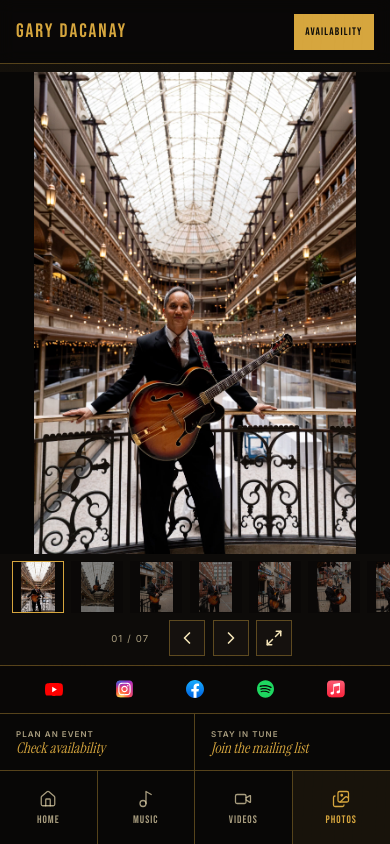
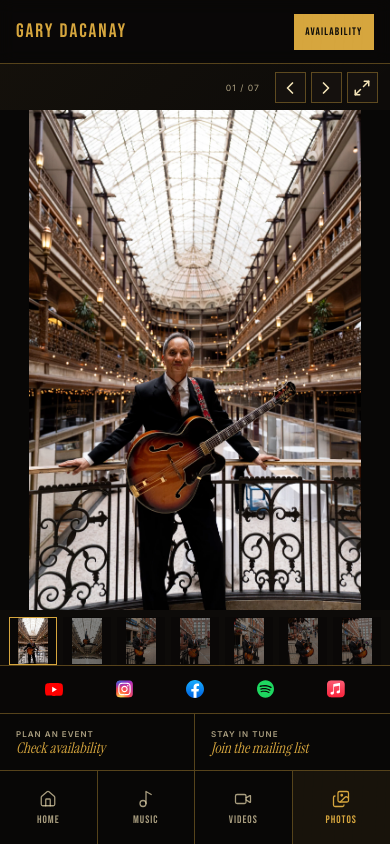
Before and after one commit to auxvirtua/gary-dacanay-website-nextjs, a Next.js app: page /photos in a window 390 px wide. Built offline with nearby package versions, Linux system fonts and the light colour scheme.

Commit message:
Balance photo gallery workspace

```diff
--- a/src/app/living-poster/PhotosView.module.css
+++ b/src/app/living-poster/PhotosView.module.css
@@ -3,16 +3,24 @@
   width: min(100%, 92rem);
   height: 100%;
   min-height: 0;
-  grid-template-rows: auto minmax(0, 1fr) clamp(3.2rem, 8vh, 5rem);
-  gap: 0.7rem;
+  grid-template-columns: minmax(0, 1fr) minmax(12.1rem, 14rem);
+  grid-template-rows: auto minmax(0, 1fr);
+  grid-template-areas:
+    "stage controls"
+    "stage previews";
+  gap: 0.7rem clamp(1rem, 2.5vw, 2.5rem);
   margin-inline: auto;
   padding: clamp(0.85rem, 2vw, 1.5rem) clamp(1rem, 3vw, 2.8rem);
+  overflow: hidden;
 }
 
 .header {
+  grid-area: controls;
   display: flex;
   align-items: center;
   justify-content: flex-end;
+  border-left: 1px solid var(--color-rule);
+  padding-left: 1rem;
 }
 
 .visuallyHidden {
@@ -63,19 +71,18 @@
 }
 
 .stageSlot {
+  grid-area: stage;
   display: grid;
   min-width: 0;
   min-height: 0;
   place-items: center;
+  overflow: hidden;
 }
 
 .desktopStage {
   position: relative;
-  width: auto;
-  max-width: 100%;
+  width: 100%;
   height: 100%;
-  max-height: 100%;
-  aspect-ratio: 1;
   overflow: hidden;
   border: 1px solid rgb(244 228 184 / 0.18);
   padding: 0;
@@ -94,13 +101,19 @@
 }
 
 .thumbnails {
+  grid-area: previews;
   display: grid;
   min-width: 0;
-  grid-auto-columns: clamp(3.2rem, 8vh, 5rem);
-  grid-auto-flow: column;
-  justify-content: center;
-  gap: 0.4rem;
-  overflow-x: auto;
+  min-height: 0;
+  grid-template-columns: repeat(2, 4rem);
+  grid-auto-rows: 4rem;
+  align-content: start;
+  justify-content: end;
+  gap: 0.55rem;
+  border-left: 1px solid var(--color-rule);
+  padding: 0 0.25rem 0 1rem;
+  overflow-x: hidden;
+  overflow-y: auto;
   scrollbar-width: thin;
   scrollbar-color: var(--color-rule) transparent;
 }
@@ -128,8 +141,7 @@
   object-fit: contain;
 }
 
-.mobileScroller,
-.mobileControls {
+.mobileScroller {
   display: none;
 }
 
@@ -225,27 +237,32 @@
 
 @media (min-width: 761px) and (max-width: 1120px) {
   .view {
-    grid-template-rows: auto minmax(0, 1fr) clamp(3.2rem, 8vh, 4rem);
+    grid-template-columns: minmax(0, 1fr) 12.1rem;
+    gap: 0.7rem 1rem;
   }
 
   .thumbnails {
-    grid-auto-columns: clamp(3.2rem, 8vh, 4rem);
+    grid-template-columns: repeat(2, 3.5rem);
+    grid-auto-rows: 3.5rem;
+    gap: 0.5rem;
   }
 }
 
 @media (max-width: 760px) {
   .view {
-    grid-template-rows: minmax(0, 1fr) 3.25rem auto;
+    grid-template-columns: minmax(0, 1fr);
+    grid-template-rows: auto minmax(0, 1fr) 3rem;
+    grid-template-areas:
+      "controls"
+      "stage"
+      "previews";
     gap: 0.45rem;
     padding: 0.5rem 0 0;
   }
 
   .header {
-    display: none;
-  }
-
-  .stageSlot {
-    display: none;
+    border-left: 0;
+    padding-inline: 0.75rem;
   }
 
   .mobileScroller {
@@ -266,6 +283,10 @@
     touch-action: pan-x pinch-zoom;
   }
 
+  .desktopStage {
+    display: none;
+  }
+
   .mobileScroller::-webkit-scrollbar {
     display: none;
   }
@@ -281,11 +302,17 @@
   }
 
   .thumbnails {
-    grid-auto-columns: 3.25rem;
-    justify-content: start;
-    gap: 0.45rem;
-    padding-inline: 0.75rem;
+    grid-template-columns: none;
+    grid-auto-columns: 3rem;
+    grid-auto-rows: 3rem;
+    grid-auto-flow: column;
+    align-content: stretch;
+    justify-content: safe center;
+    gap: 0.375rem;
+    border-left: 0;
+    padding-inline: 0.5rem;
     overflow-x: auto;
+    overflow-y: hidden;
     scroll-padding-inline: 0.75rem;
     scroll-snap-type: x proximity;
     scrollbar-width: none;
@@ -299,14 +326,18 @@
     scroll-snap-align: center;
   }
 
-  .mobileControls {
-    display: flex;
-    justify-content: center;
-    padding: 0 1rem 0.55rem;
+  .controls {
+    gap: 0.3rem;
   }
 
-  .mobileControls .controls {
-    justify-content: center;
+  .controls > span {
+    min-width: 3.4rem;
+    font-size: 0.54rem;
+  }
+
+  .controls button {
+    width: 1.95rem;
+    height: 1.95rem;
   }
 
   .lightboxNavigation span {
--- a/src/app/living-poster/PhotosView.tsx
+++ b/src/app/living-poster/PhotosView.tsx
@@ -180,7 +180,6 @@ export function PhotosView() {
             style={{ objectPosition: activePhoto.objectPosition }}
           />
         </button>
-      </div>
 
         <div
           ref={scrollerRef}
@@ -209,6 +208,7 @@ export function PhotosView() {
             </button>
           ))}
         </div>
+      </div>
 
       <div
         ref={thumbnailScrollerRef}
@@ -233,15 +233,6 @@ export function PhotosView() {
             />
           </button>
         ))}
-      </div>
-
-      <div className={styles.mobileControls}>
-        <PhotoControls
-          activeIndex={activeIndex}
-          onPrevious={() => selectPhoto(activeIndex - 1, true)}
-          onNext={() => selectPhoto(activeIndex + 1, true)}
-          onExpand={() => setLightboxOpen(true)}
-        />
       </div>
 
       <dialog
```
Lines whose indentation alone changed are shown as unchanged.
